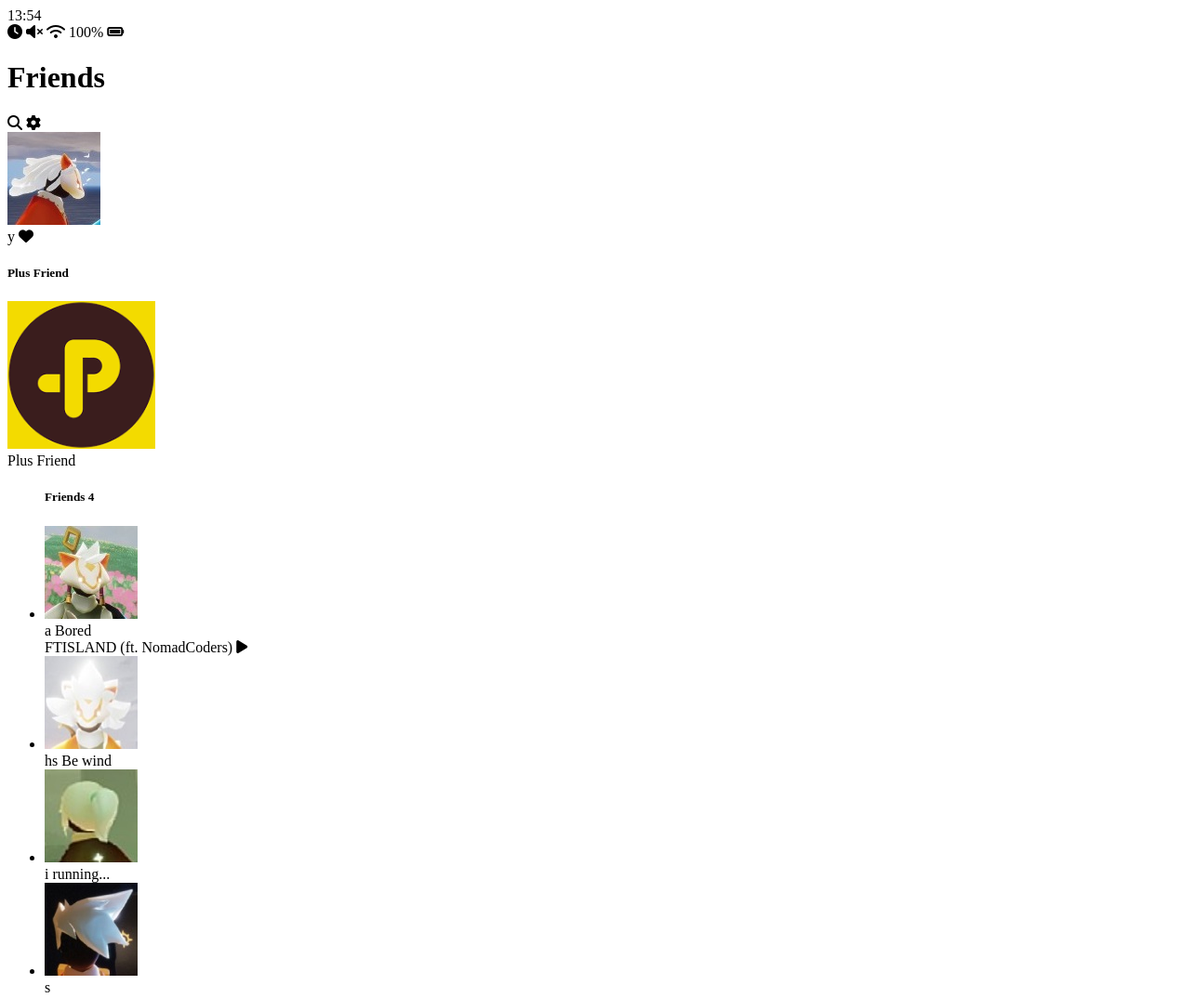
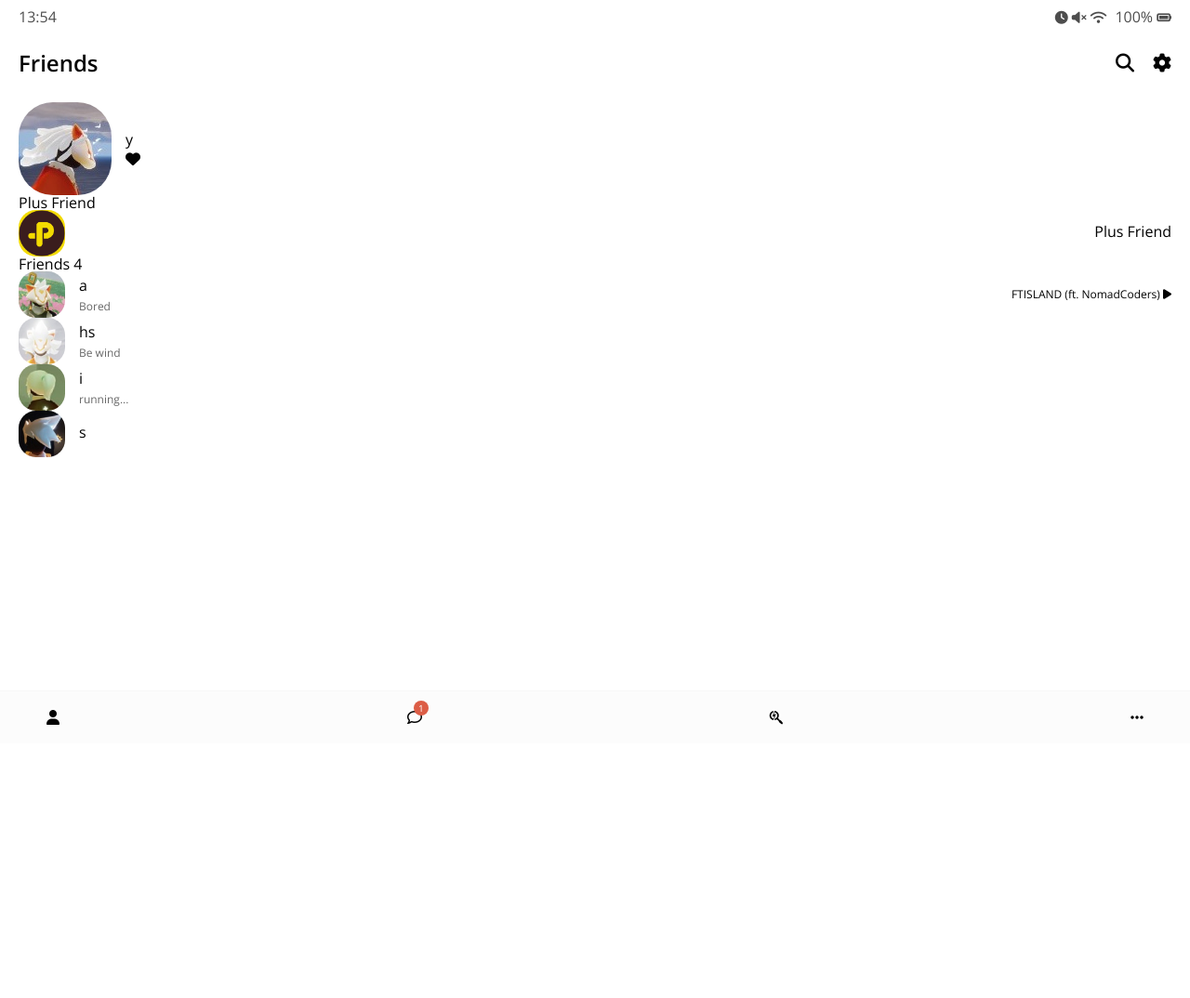
Before and after one commit to taskok2/cocoaClone, a plain HTML site: page friends.html in a window 1280 px wide. Shown: the top 1074 px of the page at 93% size. After the commit the page ends 800 px from the top, so only its background shows below. Drawn offline with nearby package versions, Linux system fonts and the light colour scheme.

Commit message:
2020.06.08
css 실전 초반부 1

```diff
--- /dev/null
+++ b/css/friend.css
@@ -0,0 +1,54 @@
+.friend {
+    display: flex;
+    justify-content: space-between;
+    align-items: center;
+}
+
+.friend .friend__avatar {
+    width: 50px;
+    border-radius: 37%;
+}
+
+.friend__avatar.g-avatar {
+    width : 100px;
+}
+
+.friend__avatar.m-avatar {
+    width : 75px;
+}
+
+.friend .friend__column{
+    display: flex;
+    align-items: center;
+}
+
+.friend .friend__avatar{
+    margin-right: 15px;
+}
+
+.friend__content .friend__name {
+    display: block;
+    margin-bottom: 5px;
+}
+.friend__content .friend__status,
+.friend__content .friend__bottom-text,
+.friend .chat__timestamp {
+    opacity: 0.6;
+}
+
+.friend__content .friend__bottom-text{
+    font-size: 14px;
+}
+
+.friend__content .friend__status,
+.friend .chat__timestamp{
+    font-size: 12px;
+}
+
+.friend .chat__timestamp{
+    font-size: 12px;
+}
+
+.friend__column .friend__now-listening{
+    font-size: 12px;
+}
--- /dev/null
+++ b/css/header.css
@@ -0,0 +1,27 @@
+.header {
+    display : flex;
+    justify-content: space-between;
+    align-items: center;
+    margin-bottom: 30px;
+}
+
+.header .header__title {
+    font-size : 24px;
+    font-weight : 600;
+}
+
+.header .header__icon {
+    font-size: 20px;
+    margin-left : 20px;
+    cursor : pointer;
+}
+
+.header .header__header-column{
+    display: flex;
+    align-items: center;
+}
+
+.header .header__back-btn {
+    font-size : 22px;
+    margin-right : 20px;
+}
--- /dev/null
+++ b/css/nav-bar.css
@@ -0,0 +1,33 @@
+.nav {
+    position : fixed;
+    width : 100%;
+    padding : 20px 50px;
+    left: 0px;
+    bottom : 0px;
+    background-color: #fcfcfc;
+    border-top : 1px solid #f7f7f7;
+}
+
+.nav .nav__list {
+    display : flex;
+    justify-content: space-between;
+}
+
+.nav .nav__list-link {
+    position : relative;
+}
+
+.nav .nav__badge {
+    position : absolute;
+    top : -7px;
+    right : -7px;
+    color : white;
+    background-color: #dc5d46;
+    width : 16px;
+    height : 16px;
+    font-size : 10px;
+    display: flex;
+    justify-content: center;
+    align-items: center;
+    border-radius: 50%;
+}
--- /dev/null
+++ b/css/reset.css
@@ -0,0 +1,43 @@
+html, body, div, span, applet, object, iframe,
+h1, h2, h3, h4, h5, h6, p, blockquote, pre,
+a, abbr, acronym, address, big, cite, code,
+del, dfn, em, img, ins, kbd, q, s, samp,
+small, strike, strong, sub, sup, tt, var,
+b, u, i, center,
+dl, dt, dd, ol, ul, li,
+fieldset, form, label, legend,
+table, caption, tbody, tfoot, thead, tr, th, td,
+article, aside, canvas, details, embed,
+figure, figcaption, footer, header, hgroup,
+menu, nav, output, ruby, section, summary,
+time, mark, audio, video {
+	margin: 0;
+	padding: 0;
+	border: 0;
+	font-size: 100%;
+	font: inherit;
+	vertical-align: baseline;
+}
+/* HTML5 display-role reset for older browsers */
+article, aside, details, figcaption, figure,
+footer, header, hgroup, menu, nav, section {
+	display: block;
+}
+body {
+	line-height: 1;
+}
+ol, ul {
+	list-style: none;
+}
+blockquote, q {
+	quotes: none;
+}
+blockquote:before, blockquote:after,
+q:before, q:after {
+	content: '';
+	content: none;
+}
+table {
+	border-collapse: collapse;
+	border-spacing: 0;
+}
--- /dev/null
+++ b/css/status-bar.css
@@ -0,0 +1,14 @@
+.status-bar {
+    display : flex;
+    justify-content: space-between;
+    margin-bottom: 30px;
+    opacity: 0.7;
+}
+
+.status-bar i {
+    font-size: 14px;
+}
+
+.status-bar .status-bar__battery-level{
+    margin-left: 5px;
+}
--- /dev/null
+++ b/css/style.css
@@ -0,0 +1,31 @@
+@import url('https://fonts.googleapis.com/css2?family=Open+Sans:wght@400;600&display=swap');
+@import "reset.css";
+@import "status-bar.css";
+@import "header.css";
+@import "nav-bar.css";
+@import "friend.css";
+
+*{
+    box-sizing: border-box;
+}
+
+body {
+    background-color : #fff;
+    padding : 10px 20px;
+    color : #020202;
+    font-family: "Open Sans",
+    -apple-system,
+    BlinkMacSystemFont,
+    'Segoe UI',
+     Roboto,
+     Oxygen,
+     Ubuntu,
+     antarell,
+     'Helvetica Neue',
+     sans-serif;
+}
+
+a {
+    color : inherit;
+    text-decoration: none;
+}
--- a/friends.html
+++ b/friends.html
@@ -4,6 +4,7 @@
     <meta charset="UTF-8">
     <meta name="viewport" content="width=device-width, initial-scale=1.0">
     <script src="https://kit.fontawesome.com/dcb48a855b.js" crossorigin="anonymous"></script>
+    <link href = "css/style.css" rel="stylesheet"/>
     <title>Friends | kakao Clone</title>
 </head>
 <body>
@@ -19,7 +20,7 @@
             <i class="fas fa-battery-full"></i>
         </div>
     </div>
-    <header>
+    <header class="header">
         <div class="header__header-column">
             <h1 class="header__title">Friends</h1>
         </div>
@@ -50,7 +51,7 @@
             <h5 class="friends__title">Plus Friend</h5>
             <div class="friend__column">
                 <div class="friends__friend friend">
-                    <img class="friend__avatar g-avatar" src="images/plus_avatar.png"/>
+                    <img class="friend__avatar" src="images/plus_avatar.png"/>
                     <div class="friend__content">
                         <span class="friend__name">Plus Friend</span>
                     </div>
@@ -61,10 +62,10 @@
             <h5 class="friends__title">Friends 4</h5>
             <li class="friends__friend friend">
                 <div class="friend__column">
-                    <img class="friend__avatar g-avatar" src="images/a_profile.jpg"/>
+                    <img class="friend__avatar" src="images/a_profile.jpg"/>
                     <div class="friend__content">
                         <span class="friend__name">a</span>
-                        <span class="friend_status">
+                        <span class="friend__status">
                             Bored
                         </span>
                     </div>
@@ -78,10 +79,10 @@
             </li>
             <li class="friends__friend friend">
                 <div class="friend__column">
-                    <img class="friend__avatar g-avatar" src="images/hs_profile.jpg"/>
+                    <img class="friend__avatar" src="images/hs_profile.jpg"/>
                     <div class="friend__content">
                         <span class="friend__name">hs</span>
-                        <span class="friend_status">
+                        <span class="friend__status">
                             Be wind
                         </span>
                     </div>
@@ -91,10 +92,10 @@
             </li>
             <li class="friends__friend friend">
                 <div class="friend__column">
-                    <img class="friend__avatar g-avatar" src="images/i_profile.jpg"/>
+                    <img class="friend__avatar" src="images/i_profile.jpg"/>
                     <div class="friend__content">
                         <span class="friend__name">i</span>
-                        <span class="friend_status">
+                        <span class="friend__status">
                             running...
                         </span>
                     </div>
@@ -104,10 +105,10 @@
             </li>
             <li class="friends__friend friend">
                 <div class="friend__column">
-                    <img class="friend__avatar g-avatar" src="images/s_profile.jpg"/>
+                    <img class="friend__avatar" src="images/s_profile.jpg"/>
                     <div class="friend__content">
                         <span class="friend__name">s</span>
-                        <span class="friend_status">
+                        <span class="friend__status">
                         </span>
                     </div>
                 </div>
@@ -125,6 +126,7 @@
             </li>
             <li class="nav__list-item">
                 <a href="index.html" class="nav__list-link">
+                    <div class="nav__badge">1</div>
                     <i class="far fa-comment"></i>
                 </a>
             </li>
```
Also changed, not shown: chat.html (+5 -4 lines), find.html (+5 -3 lines), index.html (+15 -9 lines), more.html (+3 -1 lines), settings.html (+4 -3 lines).
